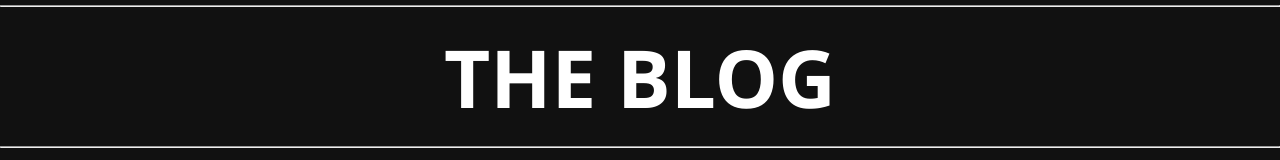
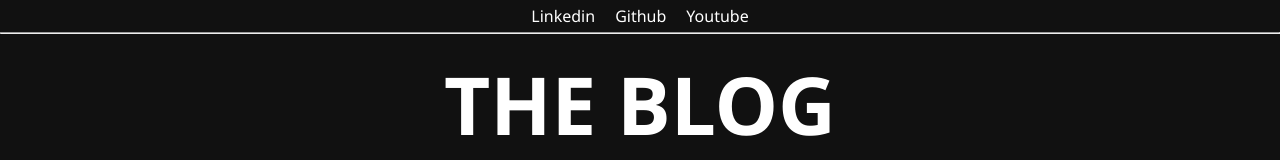
Before and after one commit to br-adriel/angular-blog-dio, an Angular app: page / in a window 1280 px wide. Shown: the top 160 px of the page. Built offline with nearby package versions, Linux system fonts and the light colour scheme.

Commit message:
Insere menu-bar em página home

```diff
--- a/src/app/pages/home/home.component.css
+++ b/src/app/pages/home/home.component.css
@@ -3,6 +3,10 @@
   display: flex;
   gap: 15px;
   width: min(100%, 1280px);
+  margin: 0 auto;
   padding: 0 15px;
   justify-content: center;
 }
+
+header {
+}
--- a/src/app/pages/home/home.component.html
+++ b/src/app/pages/home/home.component.html
@@ -1,8 +1,14 @@
+<header>
+  <app-menu-bar></app-menu-bar>
+</header>
+
 <app-menu-title></app-menu-title>
+
 <div class="container__articles">
   <div class="articles__main">
     <app-big-card></app-big-card>
   </div>
+
   <div class="articles__others">
     <app-small-card></app-small-card>
     <app-small-card></app-small-card>
```
